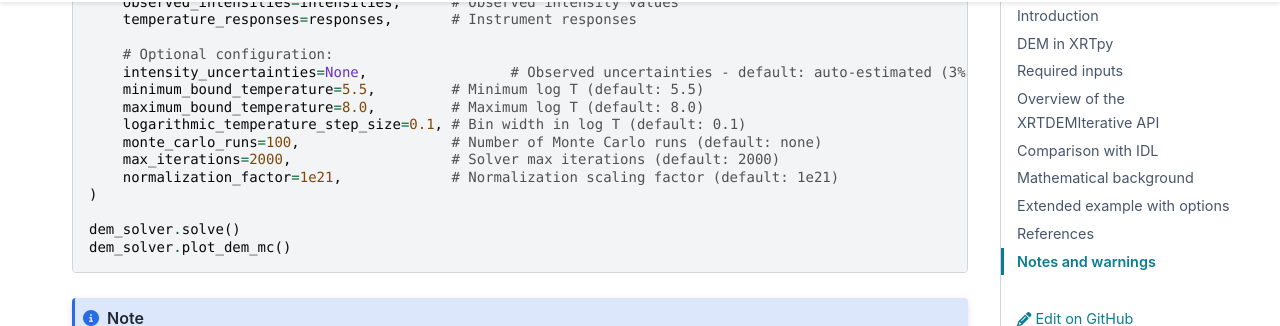
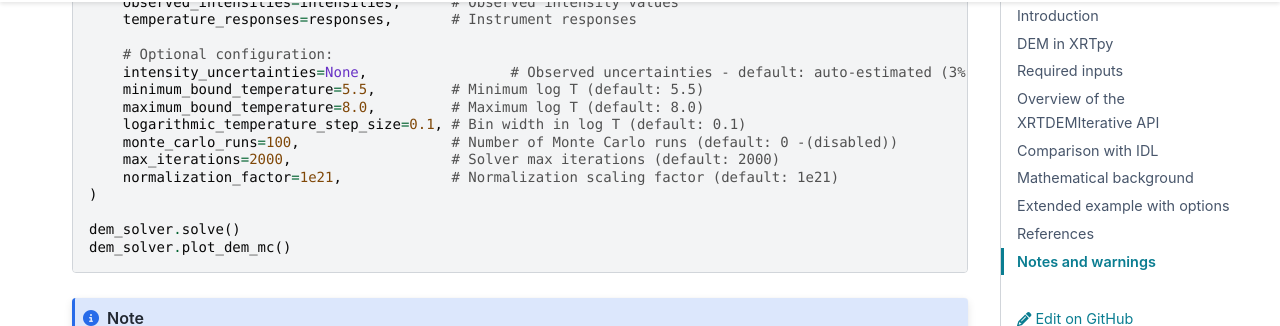
Before and after one commit to HinodeXRT/xrtpy, a Sphinx documentation site: the page built from docs/dem_overview.rst, in a window 1280 px wide and 900 px high, scrolled down 6204 px. Shown: the part 126-452 px from the top of the window. Built offline with Sphinx 7.4.7 and the PyData theme 0.15.4, drawn with Linux system fonts in a browser that asks for light colours; pages that are not in the unit, such as notebooks, are missing from menus; the version number could not be read and is left out; cross-references to code outside the pages are shown as plain code; some of the changed text lies outside the part shown.

Commit message:
Minor edits

```diff
--- a/docs/dem_overview.rst
+++ b/docs/dem_overview.rst
@@ -278,7 +278,7 @@ The values shown match the current defaults and are written out for clarity.
         minimum_bound_temperature=5.5,         # Minimum log T (default: 5.5)
         maximum_bound_temperature=8.0,         # Maximum log T (default: 8.0)
         logarithmic_temperature_step_size=0.1, # Bin width in log T (default: 0.1)
-        monte_carlo_runs=100,                  # Number of Monte Carlo runs (default: none)
+        monte_carlo_runs=100,                  # Number of Monte Carlo runs (default: 0 -(disabled))
         max_iterations=2000,                   # Solver max iterations (default: 2000)
         normalization_factor=1e21,             # Normalization scaling factor (default: 1e21)
     )
```
Also changed, not shown: other parts of docs/dem_overview.rst (+1 -1 lines).
